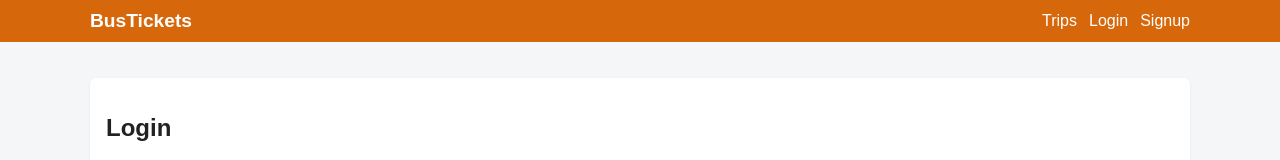
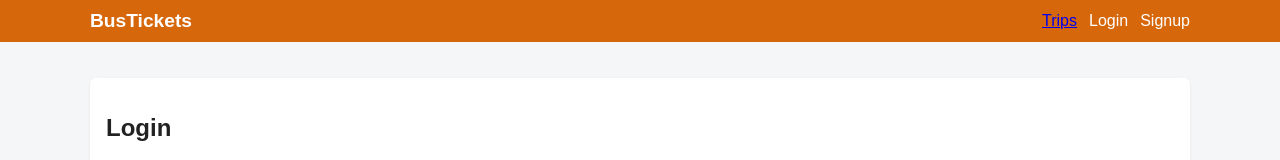
Before and after one commit to AryanAg08/Bus-ticket-app, a React (Vite) app in the folder client/: page /login in a window 1280 px wide. Shown: the top 160 px of the page. Built offline with nearby package versions, Linux system fonts and the light colour scheme; no server answers.

Commit message:
Adding changes to navbar

```diff
--- a/client/src/index.css
+++ b/client/src/index.css
@@ -31,7 +31,7 @@ body {
   font-size: 1.2rem;
 }
 
-.nav-links a {
+.nav-links a + a{
   color: white;
   margin-left: 12px;
   text-decoration: none;
```
